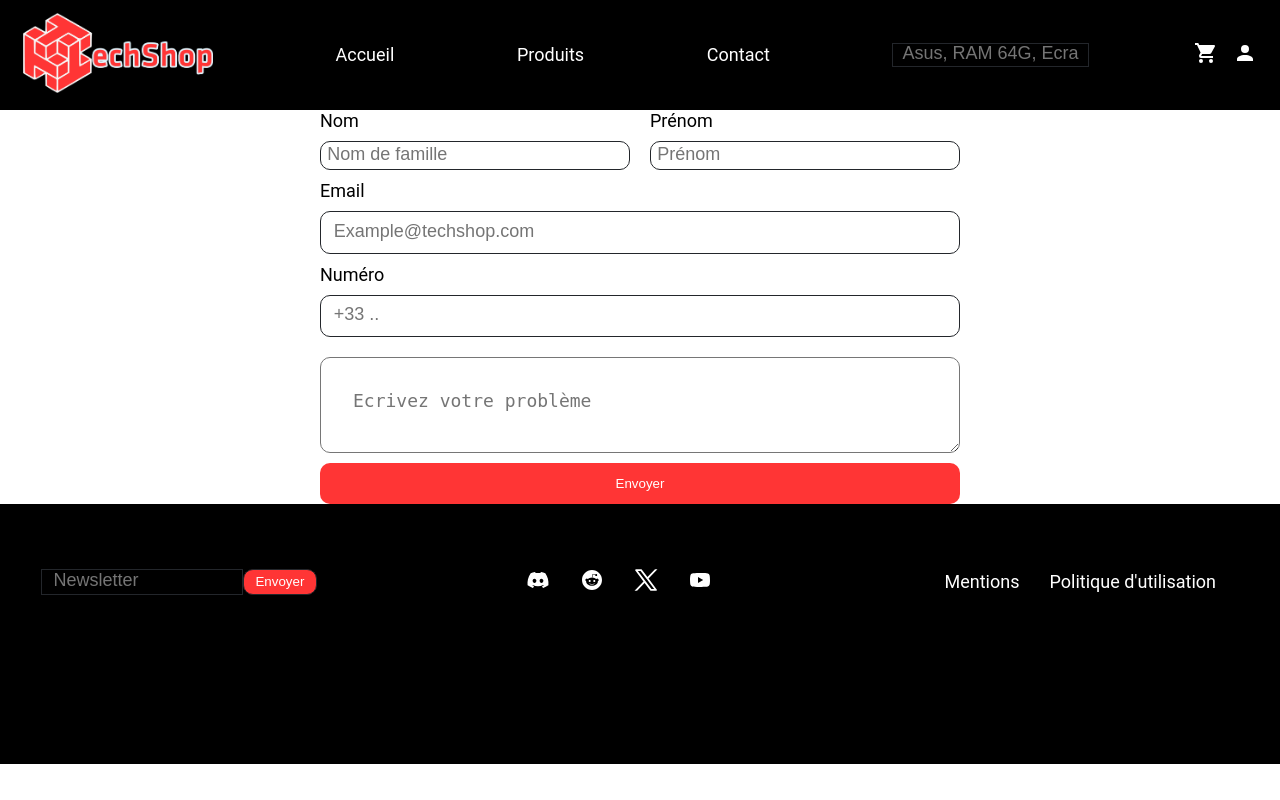
After one commit to Osmause/TechShop, a PHP site: page /pages/contact.php in a window 1280 px wide. The commit adds this page. Run offline with PHP 8.4, Linux system fonts and the light colour scheme.

Commit message:
add: contact.php

```diff
--- a/assets/css/includes/footer.css
+++ b/assets/css/includes/footer.css
@@ -1,10 +1,9 @@
 footer {
     width: 100%;
+    height: var(--footer-height);
     background-color: var(--secondary-color);
     padding: 5%;
 }
-
-
 
 footer > ul {
     display: flex;
--- /dev/null
+++ b/assets/css/pages/contact.css
@@ -0,0 +1,75 @@
+@import url(/assets/css/variable.css);
+
+form {
+  height: calc(100% - var(--footer-heigth) - 10%);
+}
+
+main form,
+.name-container {
+    display: flex;
+    flex-wrap: nowrap;
+    justify-content: center;
+    flex-direction: column;
+    gap: 10px;
+}
+
+.identity{
+    gap: 10px;
+}
+
+main input,
+textarea,
+button {
+    border-radius: 10px;
+}
+
+
+main input {
+    padding: 3% 5%;
+    color: var(--secondary-color);
+}
+
+main textarea,
+.submit {
+    padding: 5%;
+}
+
+.submit {
+    color: var(--white-diamond);
+    background-color: var(--primary-color);
+}
+
+
+@media only screen and (min-width:800px) {
+
+    form{
+          height: calc(100% - var(--footer-heigth) - 20%);
+
+    }
+
+    main form {
+        margin: auto;
+        width: 50%;
+        display: flex;
+        flex-direction: column;
+    }
+
+    .identity {
+        display: flex;
+        flex-wrap: wrap;
+        flex: 1 1 0;
+        gap: 20px;
+        justify-content: space-between;
+    }
+
+    .name-container {
+        display: flex;
+        flex-wrap: wrap;
+        flex: calc(50% - 10px);
+        gap: 10px;
+    }
+
+    main input, .submit {
+        padding: 2%;
+    }
+}
--- a/assets/css/pages/index.css
+++ b/assets/css/pages/index.css
@@ -167,7 +167,4 @@
     .result{
         max-width: 50%;
     }
-
-
-
 }
--- a/assets/css/pages/product.css
+++ b/assets/css/pages/product.css
@@ -14,6 +14,9 @@
 .product-card {
     position: relative;
     border-radius: 10px;
+    border: 1px solid var(--black-soft);
+    box-shadow: 1px var(--black-soft);
+    margin-bottom: 10px;
     overflow: hidden;
 }
 
@@ -28,7 +31,6 @@
 
 
 .container {
-    background-color: tomato;
     padding: 5%;
 }
 
--- a/assets/css/variable.css
+++ b/assets/css/variable.css
@@ -1,5 +1,6 @@
 @import url(/assets/css/includes/header.css);
 @import url(/assets/css/includes/footer.css);
+
 :root {
     --primary-color: #FF3535;
     --secondary-color: #000000;
@@ -8,6 +9,7 @@
     --black-shadow: #1F2126;
     --soft-gray: #28303D;
     --white-diamond: #FFFFFF;
+    --footer-height: 260px;
     --h1-phone-size: 1.125rem;
     --h2-phone-size: 0.875rem;
     --h3-phone-size: 0.75rem;
@@ -29,7 +31,7 @@ body {
 }
 
 
-main{
+main {
     height: auto;
 }
 
@@ -56,7 +58,7 @@ button {
     border: none;
 }
 
-svg{
+svg {
     cursor: pointer;
 }
 
--- a/assets/js/includes/features.js
+++ b/assets/js/includes/features.js
@@ -1,5 +1,7 @@
-export function initHero(){
-    document.querySelector('.hero').addEventListener('click', () =>{
-        window.location.href = './pages/product-detail.php';
-    })
+export function initHero() {
+  let hero = document.querySelector(".hero");
+  if (!hero) return;
+  hero.addEventListener("click", () => {
+    window.location.href = "./pages/product-detail.php";
+  });
 }
--- a/includes/header.html
+++ b/includes/header.html
@@ -26,11 +26,11 @@
                 </div>
                 <nav>
                     <ul>
-                        <li><a class="text-h2-media" href="./index.php">Accueil</a></li>
-                        <li><a class="text-h2-media" href="./pages/produit.php">Produits</a></li>
-                        <li><a class="text-h2-media" href="./pages/contact.php">Contact</a></li>
-                        <li><a class="text-h2-media" href="./pages/cart.php">Panier</a></li>
-                        <li><a class="text-h2-media" href="./pages/account.php">Compte</a></li>
+                        <li><a class="text-h2-media" href="../pages/index.php">Accueil</a></li>
+                        <li><a class="text-h2-media" href="../pages/product.php">Produits</a></li>
+                        <li><a class="text-h2-media" href="../pages/contact.php">Contact</a></li>
+                        <li><a class="text-h2-media" href="../pages/cart.php">Panier</a></li>
+                        <li><a class="text-h2-media" href="../pages/account.php">Compte</a></li>
                     </ul>
                 </nav>
             </div>
@@ -40,9 +40,9 @@
                 <li>
                     <figure><img class="logo" src="/assets/img/png/TechShop-Logo.png" alt=""></figure>
                 </li>
-                <li><a class="text-h2-media" href="./pages/index.php">Accueil</a></li>
-                <li><a class="text-h2-media" href="./pages/produit.php">Produits</a></li>
-                <li><a class="text-h2-media" href="./pages/contact.php">Contact</a></li>
+                <li><a class="text-h2-media" href="../pages/index.php">Accueil</a></li>
+                <li><a class="text-h2-media" href="../pages/product.php">Produits</a></li>
+                <li><a class="text-h2-media" href="../pages/contact.php">Contact</a></li>
                 <li>
                     <form action="">
                     <input type="text" name="search-" id="search"
--- /dev/null
+++ b/pages/contact.php
@@ -0,0 +1,38 @@
+<!DOCTYPE html>
+<html lang="en">
+
+<head>
+    <meta charset="UTF-8">
+    <meta name="viewport" content="width=device-width, initial-scale=1.0">
+    <link rel="stylesheet" href="../assets/css/pages/contact.css">
+    <title>Contact</title>
+</head>
+
+<body>
+    <?php include('../includes/header.html'); ?>
+    <main>
+        <form action="action_page_contact.php" method="get" id="formhelp">
+            <div class="identity">
+                <div class="name-container">
+                    <label class="text-h2-media" for="fname">Nom</label>
+                    <input type="text" name="fname" placeholder="Nom de famille">
+                </div>
+                <div class="name-container">
+                    <label class="text-h2-media" for="lname">Prénom</label>
+                    <input type="text" name="lname" id="last" placeholder="Prénom">
+                </div>
+            </div>
+            <label class="text-h2-media" for="email">Email</label>
+            <input type="email" name="email" id="email" placeholder="Example@techshop.com">
+            <label class="text-h2-media" for="phone">Numéro</label>
+            <input type="tel" name="phone" id="pnumber" placeholder="+33 ..">
+            <label for="message"></label>
+            <textarea name="message" id="message" minlength="50" maxlength="1045" placeholder="Ecrivez votre problème" required></textarea>
+            <button class="submit" type="submit" form="formhelp" value="submit">Envoyer</button>
+        </form>
+    </main>
+    <?php include('../includes/footer.html'); ?>
+</body>
+<script type="module" src="../assets/js/main.js"></script>
+
+</html>
--- a/pages/product.php
+++ b/pages/product.php
@@ -39,10 +39,6 @@ $pagerfanta->setCurrentPage(max((int)$page, 1));
 
     <main>
         <div data-component="product-wrapper">
-            <div data-component="pagination">
-                <?php renderPagination($pagerfanta); ?>
-            </div>
-
             <div data-component="filters">
                 <form>
                     <label for="category"></label>
```
Also changed, not shown: util/product_display.php (+40 -10 lines).
